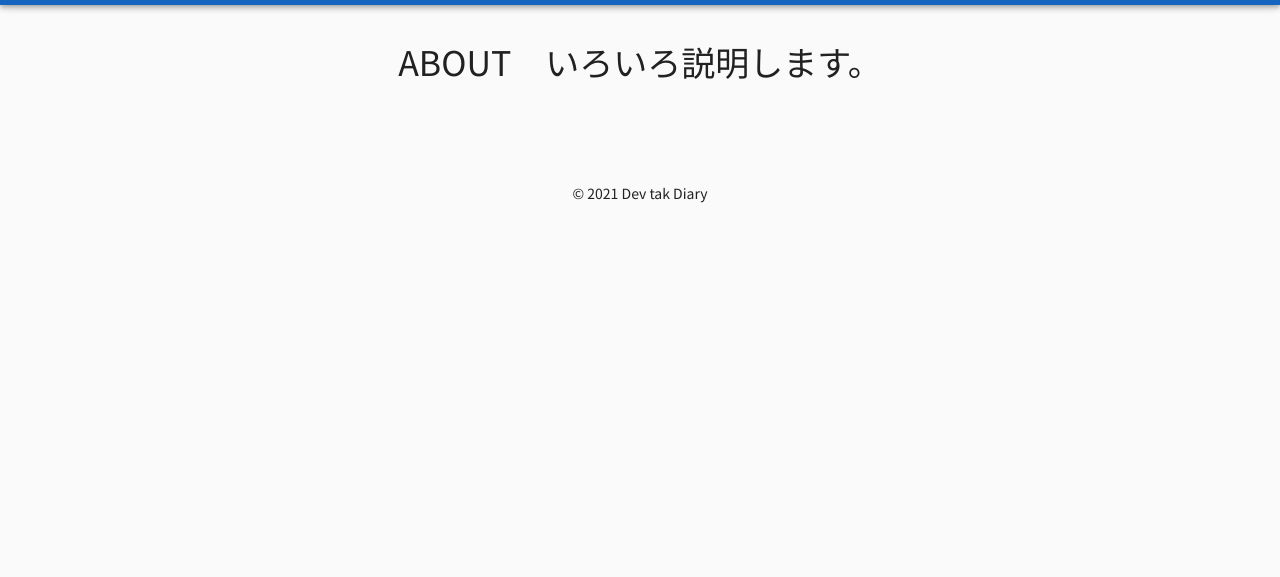
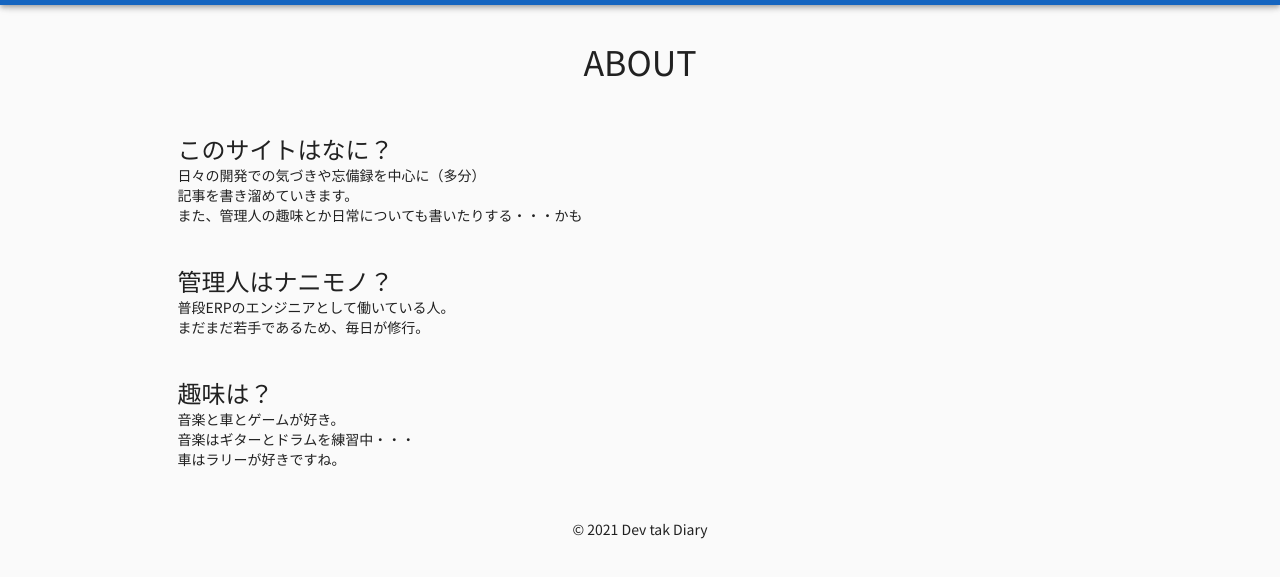
Before and after one commit to TeamTaK/learn-to-Gatsby, a Gatsby site: page /about in a window 1280 px wide. Shown: the part 59-636 px from the top of the page. Built offline with nearby package versions, Linux system fonts and the light colour scheme; Gatsby itself is replaced by a stand-in of ours.

Commit message:
ABOUT/タイトル修正

```diff
--- a/src/components/header.js
+++ b/src/components/header.js
@@ -31,8 +31,12 @@ const useStyles = makeStyles((theme) => ({
     menuButton: {
         marginRight: theme.spacing(2),
     },
-    title: {
+    title_desktop: {
         flexGrow: 1,
+    },
+    title_mobile: {
+        flexGrow: 1,
+        textAlign: 'center',
     },
     link: {
         color: 'inherit',
@@ -86,7 +90,7 @@ export default function Header(props) {
     const displayDesktop = () => {
         return(
             <Toolbar>
-                <Typography variant="h6" className={classes.title}>
+                <Typography variant="h6" className={classes.title_desktop}>
                         <Link to="/" className={classes.link}>Dev tak Diary</Link>
                 </Typography>
                 <Link to="/about" className={classes.nav_link}>
@@ -120,7 +124,7 @@ export default function Header(props) {
                     <MenuIcon />
                 </IconButton>
 
-                <Typography variant="h6" className={classes.title}>
+                <Typography variant="h6" className={classes.title_mobile}>
                     <Link to="/" className={classes.link}>Dev tak Diary</Link>
                 </Typography>
                 {props.darkMode ? (
--- a/src/pages/about.js
+++ b/src/pages/about.js
@@ -15,6 +15,8 @@ const useStyles = makeStyles((theme) => ({
     },
     title: {
         flexGrow: 1,
+        margin: '100px 0px 0px 0px',
+        textAlign: 'center',
     },
     link: {
         color: 'inherit',
@@ -29,10 +31,39 @@ export default function Header() {
     return(
         <Layout>
             <SEO title="About" description="このサイトについて" />
-            <div className="about">
-                <Typography variant="h4" className={classes.title}>
-                    ABOUT　いろいろ説明します。
-                </Typography>
+            <Typography variant="h4" className={classes.title}>
+                ABOUT
+            </Typography>
+            <div className="about-body">
+                <div className="about-content">
+                    <Typography variant="h5">
+                        このサイトはなに？
+                    </Typography>
+                    <Typography variant="body2">
+                        日々の開発での気づきや忘備録を中心に（多分）<br />
+                        記事を書き溜めていきます。<br />
+                        また、管理人の趣味とか日常についても書いたりする・・・かも
+                    </Typography>
+                </div>
+                <div className="about-content">
+                    <Typography variant="h5">
+                        管理人はナニモノ？
+                    </Typography>
+                    <Typography variant="body2">
+                        普段ERPのエンジニアとして働いている人。<br />
+                        まだまだ若手であるため、毎日が修行。<br />
+                    </Typography>
+                </div>
+                <div className="about-content">
+                    <Typography variant="h5">
+                        趣味は？
+                    </Typography>
+                    <Typography variant="body2">
+                        音楽と車とゲームが好き。<br />
+                        音楽はギターとドラムを練習中・・・<br />
+                        車はラリーが好きですね。
+                    </Typography>
+                </div>
             </div>
         </Layout>
     );
--- a/src/styles/about.css
+++ b/src/styles/about.css
@@ -1,4 +1,8 @@
-.about {
-  margin: 100px 0px;
-  text-align: center;
+.about-body {
+  margin: 30px 0px;
+  text-align: left;
 }
+
+.about-content {
+  padding: 20px 0px;
+}
```
